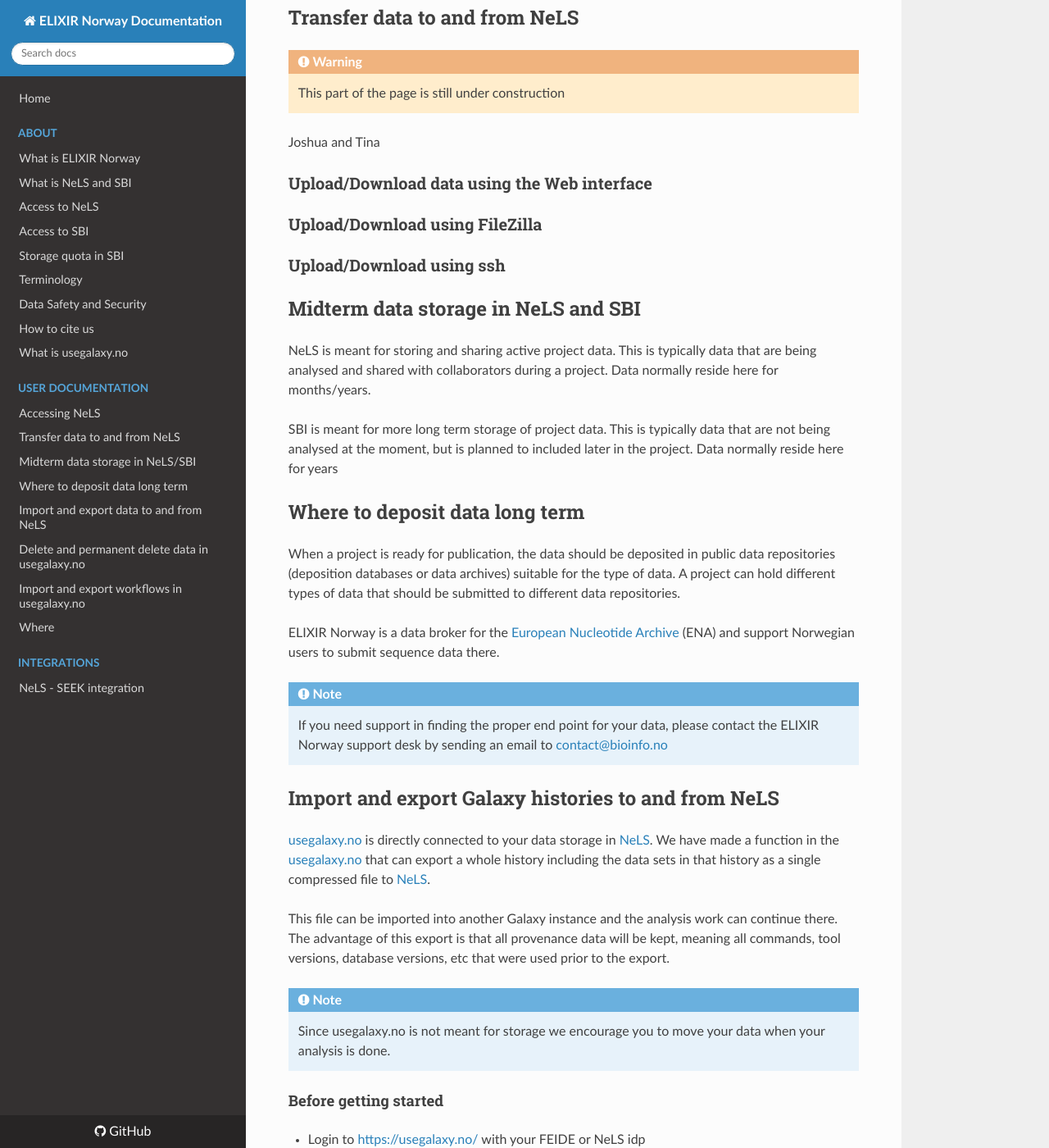
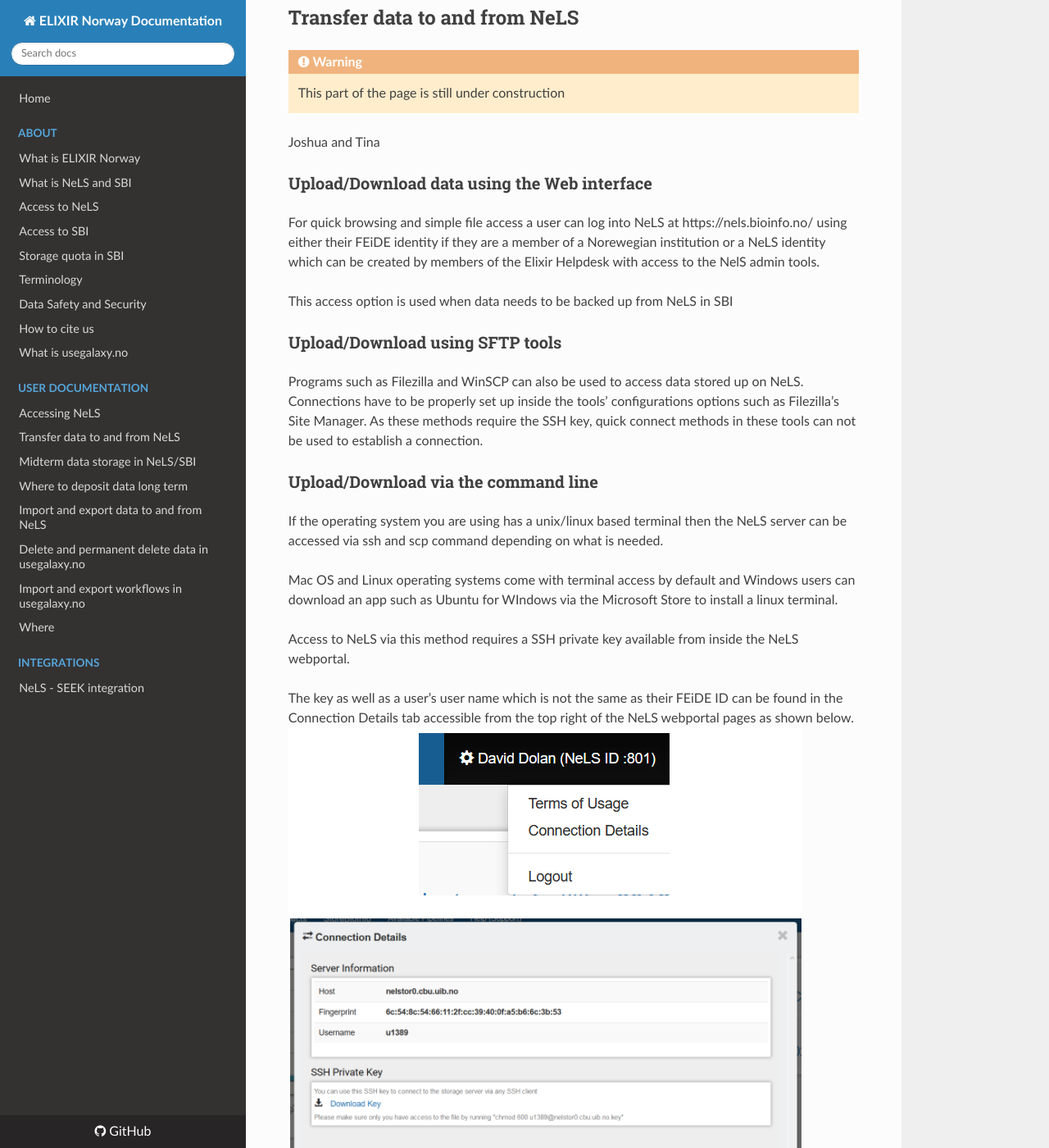
Before and after one commit to elixir-no-nels/nels-docs, an MkDocs documentation site: the page built from docs/user-doc.md, in a window 1280 px wide and 1400 px high, scrolled down 2285 px. Shown: the whole window at 82% size. Built offline with MkDocs 1.6.1, drawn with Linux system fonts in a browser that asks for light colours; nearby versions of some CDN libraries; some of the changed text lies outside the part shown.

Commit message:
Update user-doc.md
Added documentation of transferring data to and from NeLs

```diff
--- a/docs/user-doc.md
+++ b/docs/user-doc.md
@@ -69,10 +69,24 @@
 Joshua and Tina
 
 ### Upload/Download data using the Web interface
+For quick browsing and simple file access a user can log into NeLS at https://nels.bioinfo.no/ using either their FEiDE identity if they are a member of a Norewegian institution or a NeLS identity which can be created by members of the Elixir Helpdesk with access to the NelS admin tools.
 
-### Upload/Download using FileZilla
+This access option is used when data needs to be backed up from NeLS in SBI
 
-### Upload/Download using ssh
+### Upload/Download using SFTP tools
+Programs such as Filezilla and WinSCP can also be used to access data stored up on NeLS. Connections have to be properly set up inside the tools’ configurations options such as Filezilla’s Site Manager. As these methods require the SSH key, quick connect methods in these tools can not be used to establish a connection.
+
+### Upload/Download via the command line
+If the operating system you are using has a unix/linux based terminal then the NeLS server can be accessed via ssh and scp command depending on what is needed.
+
+Mac OS and Linux operating systems come with terminal access by default and Windows users can download an app such as Ubuntu for WIndows via the Microsoft Store to install a linux terminal.
+
+Access to NeLS via this method requires a SSH private key available from inside the NeLS webportal.
+
+The key as well as a user’s user name which is not the same as their FEiDE ID can be found in the Connection Details tab accessible from the top right of the NeLS webportal pages as shown below.
+![](images/NeLs_DataTransfer_CLI.png)
+
+	The host address, nelstor0.cbu.uib.no, is common for all users.
 
 ## Midterm data storage in NeLS and SBI
 NeLS is meant for storing and sharing active project data. This is typically data that are being analysed and shared with collaborators during a project. Data normally reside here for months/years.
```
